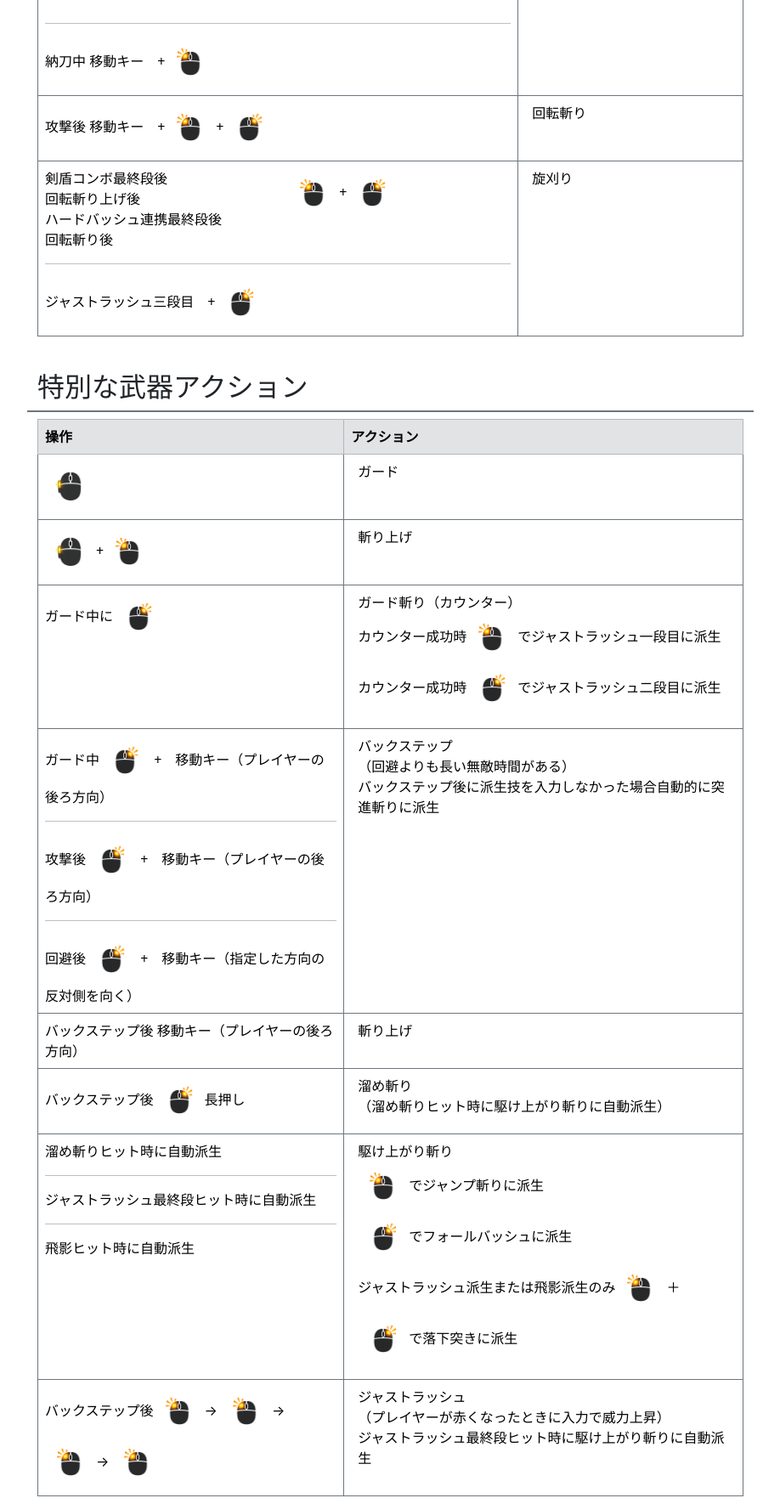
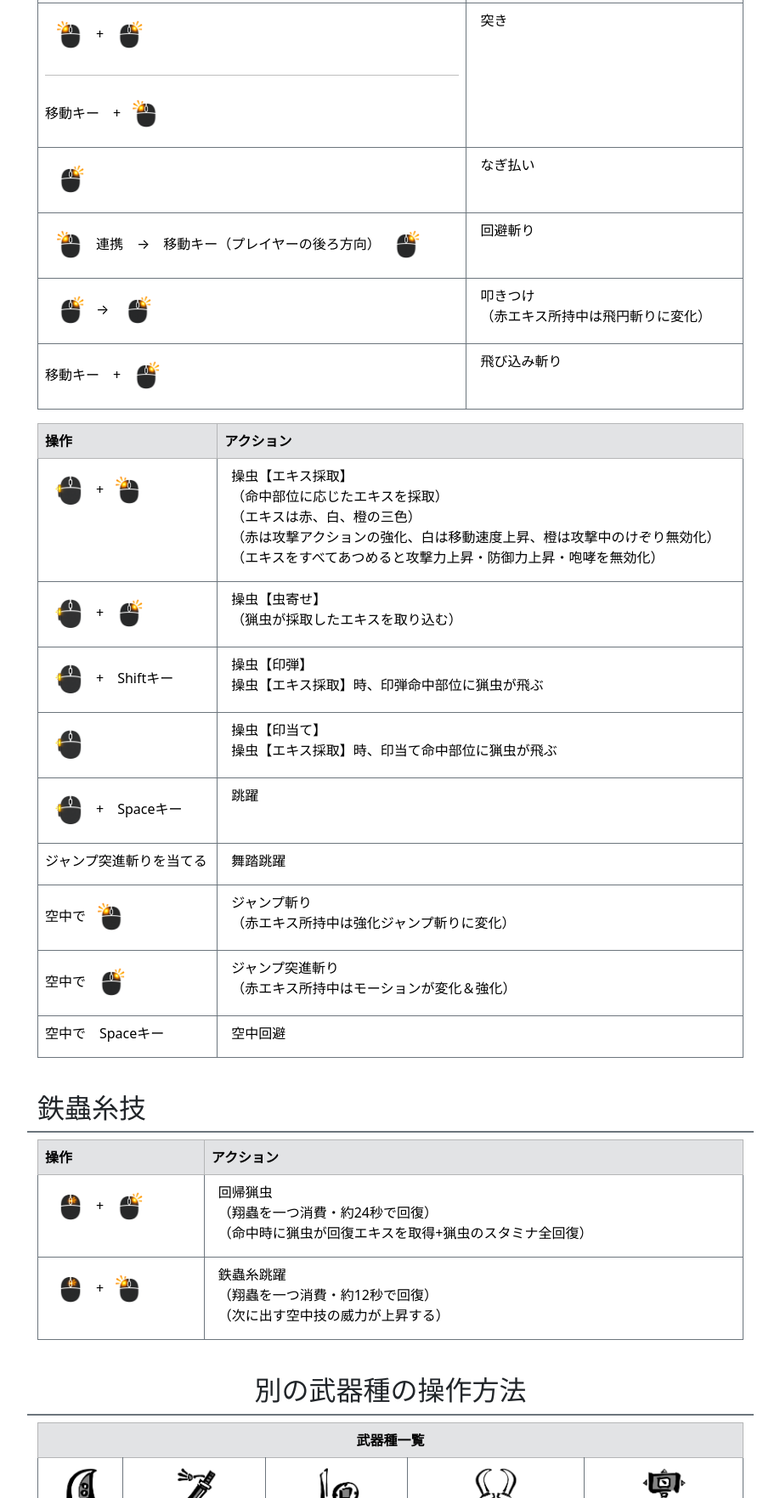
Before and after one commit to FURU0630/FURU0630.github.io, a plain HTML site: page final kadai/Soutyuukonn.html in a window 1280 px wide. Shown: the part 566-2329 px from the top of the page at 85% size, without its empty margins (38-956 px from the left). Drawn offline with nearby package versions, Linux system fonts and the light colour scheme.

Commit message:
Update action descriptions and images in Soutyuukonn.html

```diff
--- a/final kadai/Soutyuukonn.html
+++ b/final kadai/Soutyuukonn.html
@@ -55,78 +55,79 @@
                 <tbody>
                   <tr>
                     <td>
+                      <img src="mouse-left.png" width="60" height="60" alt="左クリック">
+                    </td>
+                    <td>
+                      <div class="d-flex flex-column mb-2 px-2">連続斬り上げ</div>
+                    </td>
+                  </tr>
+                  <tr>
+                    <td>
+                      <img src="mouse-left.png" width="60" height="60" alt="左クリック">→
+                      <img src="mouse-left.png" width="60" height="60" alt="左クリック">
+                    </td>
+                    <td>
+                      <div class="d-flex flex-column mb-2 px-2">けさ斬り</div>
+                    </td>
+                  </tr>
+                  <tr>
+                    <td>
                       <img src="mouse-left.png" width="60" height="60" alt="左クリック">→
                       <img src="mouse-left.png" width="60" height="60" alt="左クリック">→
                       <img src="mouse-left.png" width="60" height="60" alt="左クリック">
                     </td>
                     <td>
-                      <div class="d-flex flex-column mb-2 px-2">剣盾コンボ</div>
-                    </td>
-                  </tr>
-                  <tr>
-                    <td>
-                      <img src="mouse-right.png" width="60" height="60" alt="右クリック">→
-                      <img src="mouse-right.png" width="60" height="60" alt="右クリック">→
-                      <img src="mouse-right.png" width="60" height="60" alt="右クリック">
-                    </td>
-                    <td>
-                      <div class="d-flex flex-column mb-2 px-2">
-                        <div>①水平斬り</div>
-                        <div>②斬り返し</div>
-                        <div>③回転斬り上げ</div>
-                      </div>
-                    </td>
-                  </tr>
-                  <tr>
-                    <td>
-                      移動キー　+<img src="mouse-right.png" width="60" height="60" alt="右クリック">→
-                      <img src="mouse-right.png" width="60" height="60" alt="右クリック">→
-                      <img src="mouse-right.png" width="60" height="60" alt="右クリック">
-                    </td>
-                    <td>
-                      <div class="d-flex flex-column mb-2 px-2">ハードバッシュ連携</div>
+                      <div class="d-flex flex-column mb-2 px-2">二段斬り</div>
                     </td>
                   </tr>
                   <tr>
                     <td>
                       <img src="mouse-left.png" width="60" height="60" alt="左クリック">+<img src="mouse-right.png" width="60" height="60" alt="右クリック">
                       <hr>
-                      納刀中 移動キー　+<img src="mouse-left.png" width="60" height="60" alt="左クリック">
+                      移動キー　+<img src="mouse-left.png" width="60" height="60" alt="左クリック">
                     </td>
                     <td>
-                      <div class="d-flex flex-column mb-2 px-2">突進斬り</div>
+                      <div class="d-flex flex-column mb-2 px-2">突き</div>
                     </td>
                   </tr>
                   <tr>
                     <td>
-                      攻撃後 移動キー　+<img src="mouse-left.png" width="60" height="60" alt="左クリック">+<img src="mouse-right.png" width="60" height="60" alt="右クリック">
+                      <img src="mouse-right.png" width="60" height="60" alt="右クリック">
                     </td>
                     <td>
-                      <div class="d-flex flex-column mb-2 px-2">回転斬り</div>
+                      <div class="d-flex flex-column mb-2 px-2">
+                        <div>なぎ払い</div>
+                      </div>
                     </td>
                   </tr>
                   <tr>
                     <td>
-                       <div class="row">
-                        <div class="col-6 d-flex flex-column">
-                          <div>剣盾コンボ最終段後</div>
-                          <div>回転斬り上げ後</div>
-                          <div>ハードバッシュ連携最終段後</div>
-                          <div>回転斬り後</div>
-                        </div>
-                        <div class="col-6">
-                          <img src="mouse-left.png" width="60" height="60" alt="左クリック">+<img src="mouse-right.png" width="60" height="60" alt="右クリック">
-                        </div>
-                       </div>
-                       <hr>
-                       ジャストラッシュ三段目　+<img src="mouse-right.png" width="60" height="60" alt="右クリック">
+                      <img src="mouse-left.png" width="60" height="60" alt="左クリック">連携　→　移動キー（プレイヤーの後ろ方向）<img src="mouse-right.png" width="60" height="60" alt="右クリック">
                     </td>
                     <td>
-                      <div class="d-flex flex-column mb-2 px-2">旋刈り</div>
+                      <div class="d-flex flex-column mb-2 px-2">回避斬り</div>
                     </td>
                   </tr>
-                </tbody>
-              </table>
+                  <tr>
+                    <td>
+                      <img src="mouse-right.png" width="60" height="60" alt="右クリック">→
+                      <img src="mouse-right.png" width="60" height="60" alt="右クリック">
+                    </td>
+                    <td>
+                      <div class="d-flex flex-column mb-2 px-2">
+                        <div>叩きつけ</div>
+                        <div>（赤エキス所持中は飛円斬りに変化）</div>
+                      </div>
+                    </td>
+                  </tr>
+                  <tr>
+                    <td>
+                      移動キー　+<img src="mouse-right.png" width="60" height="60" alt="右クリック">
+                    </td>
+                    <td>
+                      <div class="d-flex flex-column mb-2 px-2">飛び込み斬り</div>
+                    </td>
+                  </tr>
             </div>
 
 
@@ -142,96 +143,96 @@
                 <tbody>
                   <tr>
                     <td>
-                      <img src="mouse-side1.png" width="60" height="60" alt="サイドボタン1">
-                    </td>
-                    <td>
-                      <div class="d-flex flex-column mb-2 px-2">ガード</div>
-                    </td>
-                  </tr>
-                  <tr>
-                    <td>
                       <img src="mouse-side1.png" width="60" height="60" alt="サイドボタン1">+<img src="mouse-left.png" width="60" height="60" alt="左クリック">
                     </td>
                     <td>
-                      <div class="d-flex flex-column mb-2 px-2">斬り上げ</div>
-                    </td>
-                  </tr>
-                  <tr>
-                    <td>
-                      ガード中に<img src="mouse-right.png" width="60" height="60" alt="右クリック">
-                    </td>
-                    <td>
                       <div class="d-flex flex-column mb-2 px-2">
-                        <div>ガード斬り（カウンター）</div>
-                        <div>カウンター成功時<img src="mouse-left.png" width="60" height="60" alt="左クリック">でジャストラッシュ一段目に派生</div>
-                        <div>カウンター成功時<img src="mouse-right.png" width="60" height="60" alt="右クリック">でジャストラッシュ二段目に派生</div>
+                        <div>操虫【エキス採取】</div>
+                        <div>（命中部位に応じたエキスを採取）</div>
+                        <div>（エキスは赤、白、橙の三色）</div>
+                        <div>（赤は攻撃アクションの強化、白は移動速度上昇、橙は攻撃中のけぞり無効化）</div>
+                        <div>（エキスをすべてあつめると攻撃力上昇・防御力上昇・咆哮を無効化）</div>
                       </div>
                     </td>
                   </tr>
                   <tr>
                     <td>
-                      ガード中<img src="mouse-right.png" width="60" height="60" alt="右クリック"> +　移動キー（プレイヤーの後ろ方向）
-                      <hr>
-                      攻撃後<img src="mouse-right.png" width="60" height="60" alt="右クリック"> +　移動キー（プレイヤーの後ろ方向）
-                      <hr>
-                      回避後<img src="mouse-right.png" width="60" height="60" alt="右クリック"> +　移動キー（指定した方向の反対側を向く）
+                      <img src="mouse-side1.png" width="60" height="60" alt="サイドボタン1">+<img src="mouse-right.png" width="60" height="60" alt="右クリック">
                     </td>
                     <td>
                       <div class="d-flex flex-column mb-2 px-2">
-                        <div>バックステップ</div>
-                        <div>（回避よりも長い無敵時間がある）</div>
-                        <div>バックステップ後に派生技を入力しなかった場合自動的に突進斬りに派生</div>
+                        <div>操虫【虫寄せ】</div>
+                        <div>（猟虫が採取したエキスを取り込む）</div>
                       </div>
                     </td>
                   </tr>
                   <tr>
                     <td>
-                      バックステップ後 移動キー（プレイヤーの後ろ方向）
-                    </td>
-                    <td>
-                      <div class="d-flex flex-column mb-2 px-2">斬り上げ</div>
-                    </td>
-                  </tr>
-                  <tr>
-                    <td>
-                      バックステップ後<img src="mouse-right.png" width="60" height="60" alt="右クリック">長押し
+                      <img src="mouse-side1.png" width="60" height="60" alt="サイドボタン1">+　Shiftキー
                     </td>
                     <td>
                       <div class="d-flex flex-column mb-2 px-2">
-                        <div>溜め斬り</div>
-                        <div>（溜め斬りヒット時に駆け上がり斬りに自動派生）</div>
+                        <div>操虫【印弾】</div>
+                        <div>操虫【エキス採取】時、印弾命中部位に猟虫が飛ぶ</div>
                       </div>
                     </td>
                   </tr>
                   <tr>
                     <td>
-                      溜め斬りヒット時に自動派生
-                      <hr>
-                      ジャストラッシュ最終段ヒット時に自動派生
-                      <hr>
-                      飛影ヒット時に自動派生
+                      <img src="mouse-side1.png" width="60" height="60" alt="サイドボタン1">
                     </td>
                     <td>
                       <div class="d-flex flex-column mb-2 px-2">
-                        <div>駆け上がり斬り</div>
-                        <div><img src="mouse-left.png" width="60" height="60" alt="左クリック">でジャンプ斬りに派生</div>
-                        <div><img src="mouse-right.png" width="60" height="60" alt="右クリック">でフォールバッシュに派生</div>
-                        <div>ジャストラッシュ派生または飛影派生のみ<img src="mouse-left.png" width="60" height="60" alt="左クリック">＋<img src="mouse-right.png" width="60" height="60" alt="右クリック">で落下突きに派生</div>
+                        <div>操虫【印当て】</div>
+                        <div>操虫【エキス採取】時、印当て命中部位に猟虫が飛ぶ</div>
                       </div>
                     </td>
                   </tr>
                   <tr>
                     <td>
-                      バックステップ後<img src="mouse-left.png" width="60" height="60" alt="左クリック">→
-                      <img src="mouse-left.png" width="60" height="60" alt="左クリック">→
-                      <img src="mouse-left.png" width="60" height="60" alt="左クリック">→
-                      <img src="mouse-left.png" width="60" height="60" alt="左クリック">
+                      <img src="mouse-side1.png" width="60" height="60" alt="サイドボタン1">+　Spaceキー
+                    </td>
+                    <td>
+                      <div class="d-flex flex-column mb-2 px-2">跳躍</div>
+                    </td>
+                  </tr>
+                  <tr>
+                    <td>
+                      ジャンプ突進斬りを当てる
+                    </td>
+                    <td>
+                      <div class="d-flex flex-column mb-2 px-2">舞踏跳躍</div>
+                    </td>
+                  </tr>
+                  <tr>
+                    <td>
+                      空中で<img src="mouse-left.png" width="60" height="60" alt="左クリック">
                     </td>
                     <td>
                       <div class="d-flex flex-column mb-2 px-2">
-                        <div>ジャストラッシュ</div>
-                        <div>（プレイヤーが赤くなったときに入力で威力上昇）</div>
-                        <div>ジャストラッシュ最終段ヒット時に駆け上がり斬りに自動派生</div>
+                        <div>ジャンプ斬り</div>
+                        <div>（赤エキス所持中は強化ジャンプ斬りに変化）</div>
+                      </div>
+                      </td>
+                  </tr>
+                  <tr>
+                    <td>
+                      空中で<img src="mouse-right.png" width="60" height="60" alt="右クリック">
+                    </td>
+                    <td>
+                      <div class="d-flex flex-column mb-2 px-2">
+                        <div>ジャンプ突進斬り</div>
+                        <div>（赤エキス所持中はモーションが変化＆強化）</div>
+                      </div>
+                      </td>
+                  </tr>
+                  <tr>
+                    <td>
+                      空中で　Spaceキー
+                    </td>
+                    <td>
+                      <div class="d-flex flex-column mb-2 px-2">
+                        <div>空中回避</div>
                       </div>
                     </td>
                   </tr>
@@ -252,25 +253,25 @@
                 <tbody>
                   <tr>
                     <td>
-                      <img src="mouse-wheel.png" width="60" height="60" alt="マウスホイール">+<img src="mouse-left.png" width="60" height="60" alt="左クリック">
+                      <img src="mouse-wheel.png" width="60" height="60" alt="マウスホイール">+<img src="mouse-right.png" width="60" height="60" alt="右クリック">
                     </td>
                     <td>
                       <div class="d-flex flex-column mb-2 px-2">
-                        <div>飛影</div>
-                        <div>（翔蟲を一つ消費・約6秒で回復）</div>
-                        <div>飛影ヒット時に駆け上がり斬りに自動派生</div>
+                        <div>回帰猟虫</div>
+                        <div>（翔蟲を一つ消費・約24秒で回復）</div>
+                        <div>（命中時に猟虫が回復エキスを取得+猟虫のスタミナ全回復）</div>
                       </div>
                     </td>
                   </tr>
                   <tr>
                     <td>
-                      <img src="mouse-wheel.png" width="60" height="60" alt="マウスホイール">+<img src="mouse-right.png" width="60" height="60" alt="右クリック">
+                      <img src="mouse-wheel.png" width="60" height="60" alt="マウスホイール">+<img src="mouse-left.png" width="60" height="60" alt="左クリック">
                     </td>
                     <td>
                       <div class="d-flex flex-column mb-2 px-2">
-                        <div>風車</div>
-                        <div>（翔蟲を二つ消費・約10秒で回復）</div>
-                        <div>（技の出し初めに無敵がある）</div>
+                        <div>鉄蟲糸跳躍</div>
+                        <div>（翔蟲を一つ消費・約12秒で回復）</div>
+                        <div>（次に出す空中技の威力が上昇する）</div>
                       </div>
                     </td>
                   </tr>
```
Lines whose indentation alone changed are shown as unchanged.
